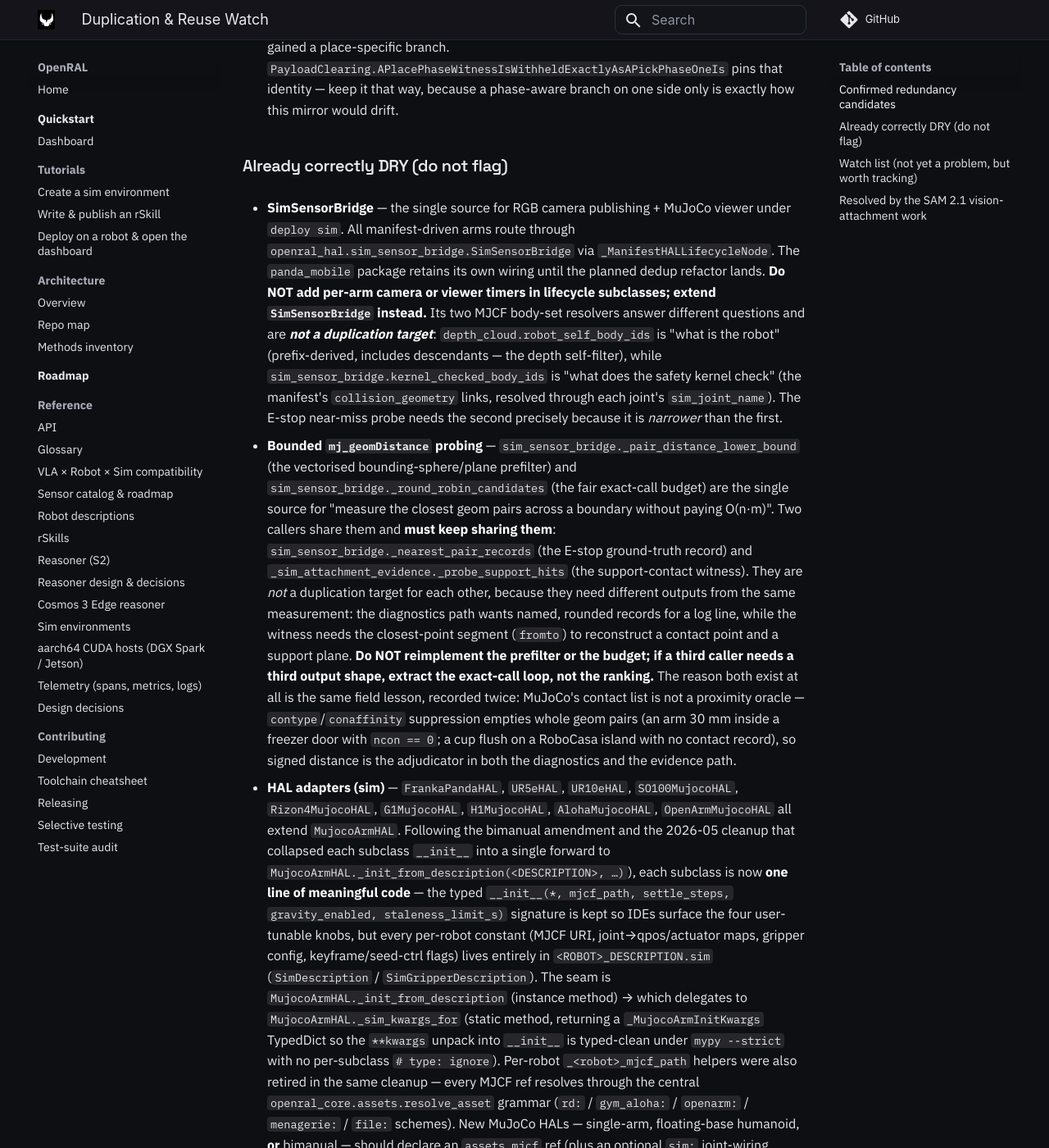
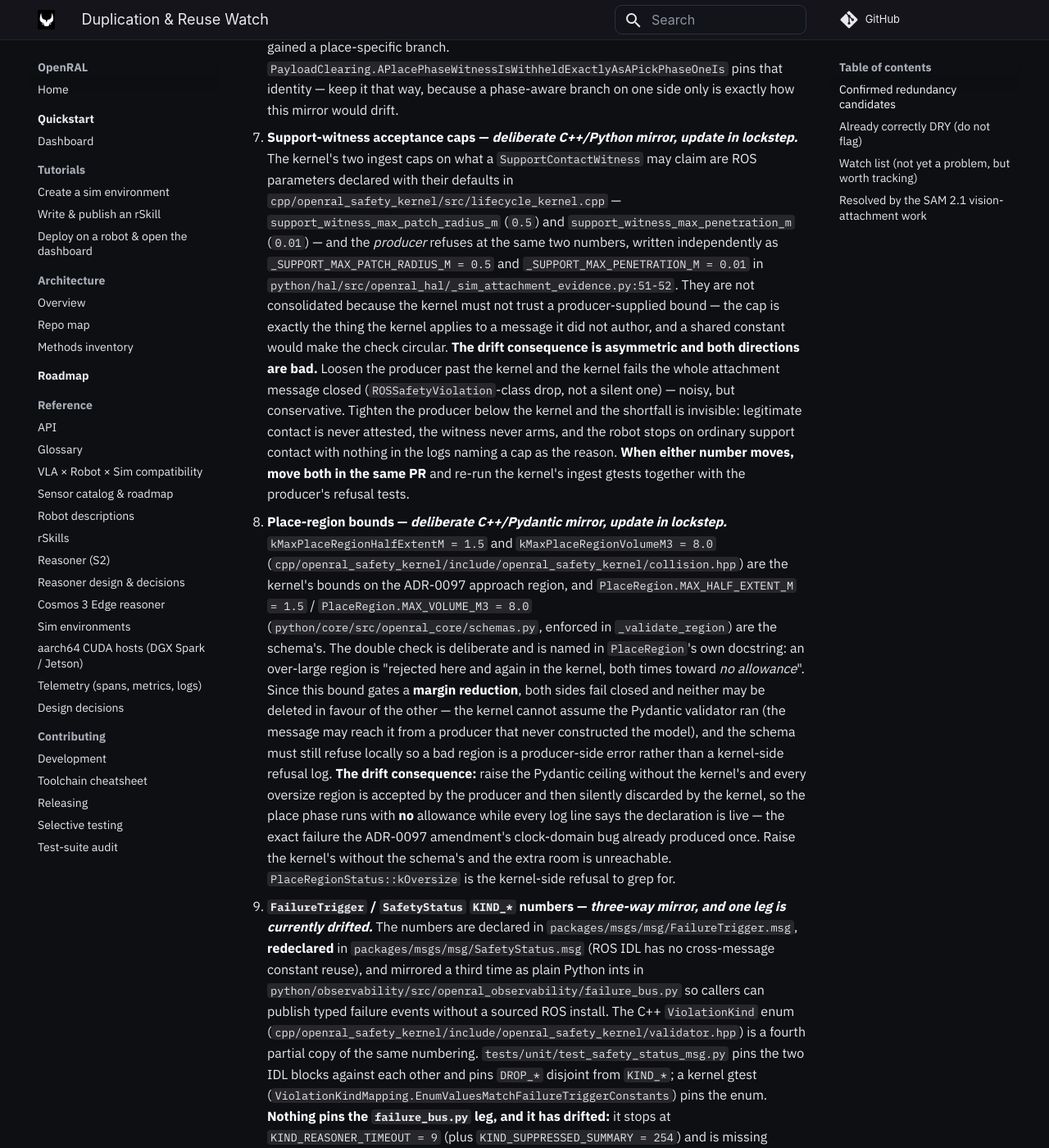
Before and after one commit to OpenRAL/openral, an MkDocs documentation site: the page built from docs/methods/14-duplication-watch.md, in a window 1280 px wide and 1400 px high, scrolled down 2781 px. Shown: the whole window at 82% size. Built offline with MkDocs 1.6.1 and Material for MkDocs 9.7.7, drawn with Linux system fonts in a browser that asks for light colours; comment, search, counter and statistics services are not loaded; some of the changed text lies outside the part shown.

Commit message:
docs(methods): track the three hand-synchronized mirrors the watch list missed
The duplication watch carried one cross-package mirror (the support-patch
predicate) and one cross-venv one (the BEHAVIOR wire constants). The collision
stack added three more pairs of constants that must move together and that
nothing in this file told a contributor about:

* **Support-witness acceptance caps.** The kernel's
  `support_witness_max_patch_radius_m` (0.5) / `support_witness_max_penetration_m`
  (0.01) parameter defaults against the producer's `_SUPPORT_MAX_PATCH_RADIUS_M`
  / `_SUPPORT_MAX_PENETRATION_M` in `_sim_attachment_evidence.py:51-52`. Not
  consolidated on purpose — the cap is what the kernel applies to a message it
  did not author, so a shared constant would make the check circular. Drift is
  asymmetric: producer looser than kernel is noisy but conservative; producer
  tighter is invisible, and the robot stops on ordinary support contact with
  nothing in the logs naming a cap.
* **Place-region bounds.** `kMaxPlaceRegionHalfExtentM` / `kMaxPlaceRegionVolumeM3`
  against `PlaceRegion.MAX_HALF_EXTENT_M` / `MAX_VOLUME_M3`. Both fail closed and
  neither may be deleted. Raise the schema's ceiling alone and every oversize
  region is accepted by the producer then silently dropped by the kernel — the
  place phase runs with no allowance while the logs say the declaration is live,
  which is the shape of the clock-domain bug this stack already hit once.
* **`FailureTrigger` / `SafetyStatus` `KIND_*` numbers**, a four-way mirror
  across two IDL files, the observability `failure_bus.py` ints and the kernel's
  `ViolationKind` enum. Three legs are pinned by tests; the `failure_bus.py` leg
  is not, and **it has drifted** — it stops at `KIND_REASONER_TIMEOUT = 9` and
  is missing `KIND_COLLISION = 10`, which the IDL, the enum and the kernel's
  `publish_collision_failure` all carry. Recorded rather than fixed, because
  closing it means adding a public symbol and a contract test; the entry says so
  explicitly so the next PR touching that file does it instead of rediscovering
  it.

Each entry states the drift consequence, which is the point of this file.

Signed-off-by: Adrian Llopart <adrianllopart@gmail.com>
Co-Authored-By: Claude Fable 5 <noreply@anthropic.com>
Claude-Session: https://claude.ai/code/session_01YUhD1uz93qMFJQsNxyTEM5

```diff
--- a/docs/methods/14-duplication-watch.md
+++ b/docs/methods/14-duplication-watch.md
@@ -136,6 +136,79 @@ contributor should look at before adding similar code.
    `PayloadClearing.APlacePhaseWitnessIsWithheldExactlyAsAPickPhaseOneIs`
    pins that identity — keep it that way, because a phase-aware branch on
    one side only is exactly how this mirror would drift.
+
+9. **Support-witness acceptance caps — *deliberate C++/Python mirror, update
+   in lockstep.*** The kernel's two ingest caps on what a
+   `SupportContactWitness` may claim are ROS parameters declared with their
+   defaults in
+   `cpp/openral_safety_kernel/src/lifecycle_kernel.cpp` —
+   `support_witness_max_patch_radius_m` (`0.5`) and
+   `support_witness_max_penetration_m` (`0.01`) — and the *producer* refuses
+   at the same two numbers, written independently as
+   `_SUPPORT_MAX_PATCH_RADIUS_M = 0.5` and
+   `_SUPPORT_MAX_PENETRATION_M = 0.01` in
+   `python/hal/src/openral_hal/_sim_attachment_evidence.py:51-52`. They are
+   not consolidated because the kernel must not trust a producer-supplied
+   bound — the cap is exactly the thing the kernel applies to a message it
+   did not author, and a shared constant would make the check circular.
+   **The drift consequence is asymmetric and both directions are bad.**
+   Loosen the producer past the kernel and the kernel fails the whole
+   attachment message closed (`ROSSafetyViolation`-class drop, not a
+   silent one) — noisy, but conservative. Tighten the producer below the
+   kernel and the shortfall is invisible: legitimate contact is never
+   attested, the witness never arms, and the robot stops on ordinary
+   support contact with nothing in the logs naming a cap as the reason.
+   **When either number moves, move both in the same PR** and re-run the
+   kernel's ingest gtests together with the producer's refusal tests.
+
+10. **Place-region bounds — *deliberate C++/Pydantic mirror, update in
+    lockstep.*** `kMaxPlaceRegionHalfExtentM = 1.5` and
+    `kMaxPlaceRegionVolumeM3 = 8.0`
+    (`cpp/openral_safety_kernel/include/openral_safety_kernel/collision.hpp`)
+    are the kernel's bounds on the ADR-0097 approach region, and
+    `PlaceRegion.MAX_HALF_EXTENT_M = 1.5` / `PlaceRegion.MAX_VOLUME_M3 = 8.0`
+    (`python/core/src/openral_core/schemas.py`, enforced in
+    `_validate_region`) are the schema's. The double check is deliberate and
+    is named in `PlaceRegion`'s own docstring: an over-large region is
+    "rejected here and again in the kernel, both times toward *no
+    allowance*". Since this bound gates a **margin reduction**, both sides
+    fail closed and neither may be deleted in favour of the other — the
+    kernel cannot assume the Pydantic validator ran (the message may reach
+    it from a producer that never constructed the model), and the schema
+    must still refuse locally so a bad region is a producer-side error
+    rather than a kernel-side refusal log. **The drift consequence:** raise
+    the Pydantic ceiling without the kernel's and every oversize region is
+    accepted by the producer and then silently discarded by the kernel, so
+    the place phase runs with **no** allowance while every log line says the
+    declaration is live — the exact failure the ADR-0097 amendment's
+    clock-domain bug already produced once. Raise the kernel's without the
+    schema's and the extra room is unreachable. `PlaceRegionStatus::kOversize`
+    is the kernel-side refusal to grep for.
+
+11. **`FailureTrigger` / `SafetyStatus` `KIND_*` numbers — *three-way
+    mirror, and one leg is currently drifted.*** The numbers are declared in
+    `packages/msgs/msg/FailureTrigger.msg`, **redeclared** in
+    `packages/msgs/msg/SafetyStatus.msg` (ROS IDL has no cross-message
+    constant reuse), and mirrored a third time as plain Python ints in
+    `python/observability/src/openral_observability/failure_bus.py` so
+    callers can publish typed failure events without a sourced ROS install.
+    The C++ `ViolationKind` enum
+    (`cpp/openral_safety_kernel/include/openral_safety_kernel/validator.hpp`)
+    is a fourth partial copy of the same numbering.
+    `tests/unit/test_safety_status_msg.py` pins the two IDL blocks against
+    each other and pins `DROP_*` disjoint from `KIND_*`; a kernel gtest
+    (`ViolationKindMapping.EnumValuesMatchFailureTriggerConstants`) pins the
+    enum. **Nothing pins the `failure_bus.py` leg, and it has drifted:** it
+    stops at `KIND_REASONER_TIMEOUT = 9` (plus
+    `KIND_SUPPRESSED_SUMMARY = 254`) and is missing `KIND_COLLISION = 10`,
+    which the IDL, the kernel enum and the kernel's
+    `publish_collision_failure` all carry. The consequence is scoped but
+    real: any non-ROS caller that reaches for a symbolic collision kind
+    finds none and must hard-code `10`. Fixing it is a code change and is
+    deliberately **not** made in this docs pass — it is recorded here so the
+    next PR touching `failure_bus.py` closes it and adds the missing
+    contract test rather than re-deriving the discovery. **When a `KIND_*`
+    number is added, all four sites move together.**
 
 ### Already correctly DRY (do not flag)
 
```
